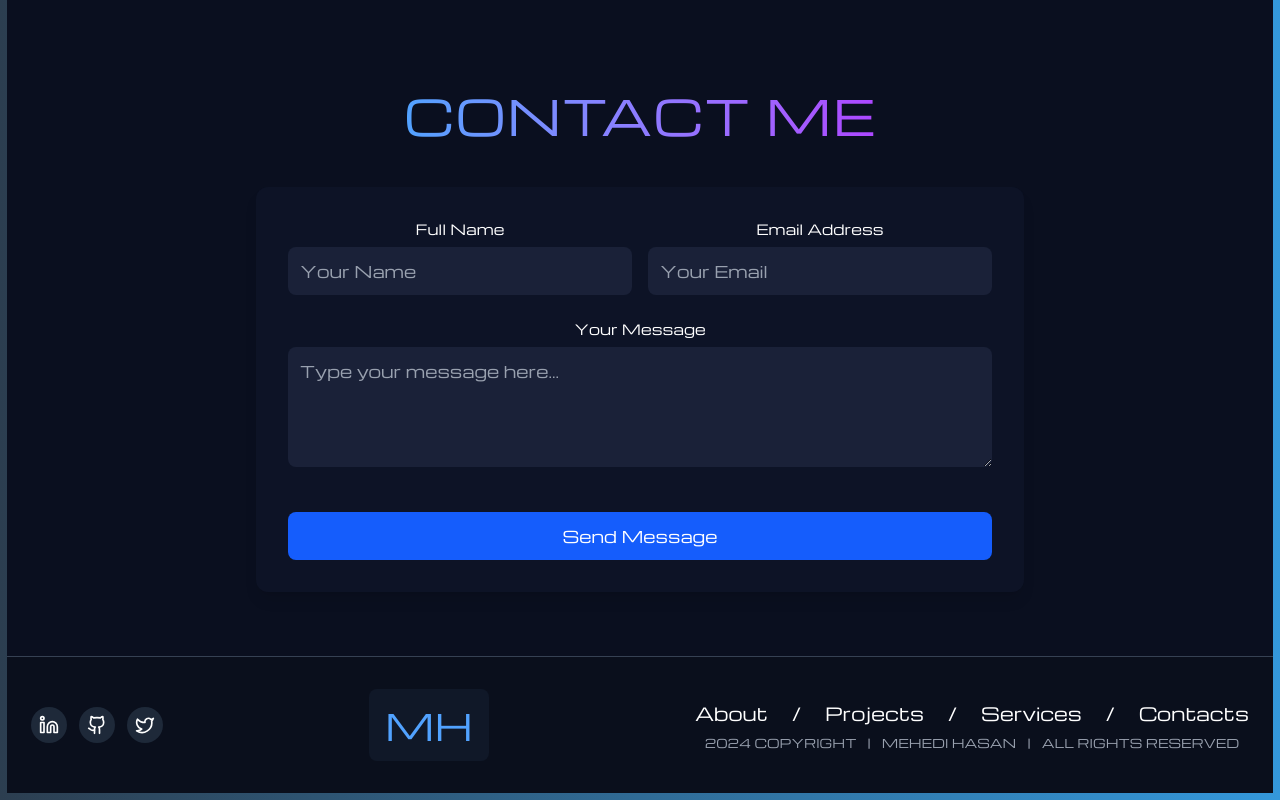
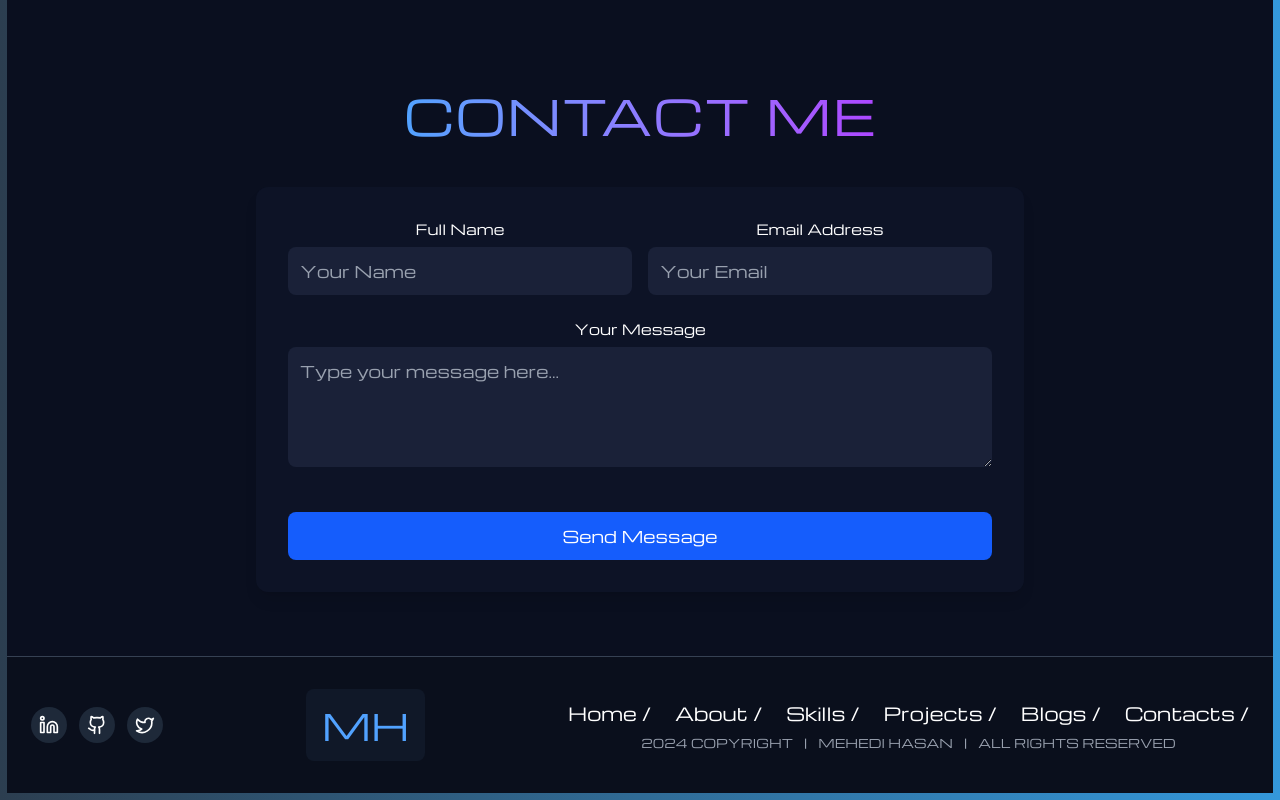
Before and after one commit to HasanCodeX/project---portfoliyo--mehedi-dev, a React (Vite) app: page / in a window 1280 px wide. Shown: the part 2988-3788 px from the top of the page. Built offline with nearby package versions, Linux system fonts and the light colour scheme.

Commit message:
update footer

```diff
--- a/src/components/footer.jsx
+++ b/src/components/footer.jsx
@@ -1,44 +1,66 @@
-import { Twitter, Github, Linkedin } from 'lucide-react'; // Use correct Lucide icon names
+import { Twitter, Github, Linkedin } from "lucide-react";
+
 
 const Footer = () => {
+  const scrollToSection = (id) => {
+    const section = document.getElementById(id);
+    if (section) {
+      section.scrollIntoView({ behavior: "smooth" });
+    }
+  };
+
   return (
     <footer className="bg-[#0a0f1c] text-white py-8 px-6 flex flex-col md:flex-row justify-between items-center border-t border-gray-700">
       {/* Left Side - Social Icons */}
       <div className="flex flex-col items-center md:items-start gap-3">
-      {/* <div className="bg-gray-900 p-4 rounded-lg flex justify-center items-center">
-          <span className="text-4xl font-bold text-blue-400">MH</span>
-        </div> */}
         <div className="flex gap-3">
-          <a href="#" className="bg-gray-800 p-2 rounded-full text-white hover:text-blue-400">
+          <a
+            href="#"
+            aria-label="LinkedIn"
+            className="bg-gray-800 p-2 rounded-full text-white hover:text-blue-400"
+          >
             <Linkedin size={20} />
           </a>
-          <a href="#" className="bg-gray-800 p-2 rounded-full text-white hover:text-blue-400">
-  <Github size={20} />
-</a>
-
-          <a href="#" className="bg-gray-800 p-2 rounded-full text-white hover:text-blue-400">
+          <a
+            href="#"
+            aria-label="GitHub"
+            className="bg-gray-800 p-2 rounded-full text-white hover:text-blue-400"
+          >
+            <Github size={20} />
+          </a>
+          <a
+            href="#"
+            aria-label="Twitter"
+            className="bg-gray-800 p-2 rounded-full text-white hover:text-blue-400"
+          >
             <Twitter size={20} />
           </a>
         </div>
+      </div>
 
+      {/* Center - Logo */}
+      <div className="bg-gray-900 p-4 rounded-lg flex justify-center items-center">
+        <span className="text-4xl font-bold text-blue-400">MH</span>
       </div>
-      <div className="bg-gray-900 p-4 rounded-lg flex justify-center items-center">
-          <span className="text-4xl font-bold text-blue-400">MH</span>
-        </div>
 
       {/* Right Side - Navigation & Copyright */}
       <div className="text-center md:text-right">
-        <nav className="flex gap-6 text-lg font-light">
-          <a href="#about" className="hover:text-blue-400">About</a> /
-          <a href="#work" className="hover:text-blue-400">Projects</a> /
-          <a href="#shop" className="hover:text-blue-400">Services</a> /
-          <a href="#contact" className="hover:text-blue-400">Contacts</a>
-        </nav>
+        <ul className="flex flex-wrap gap-6 text-lg font-light justify-center md:justify-end">
+          {["home", "about", "skills", "projects", "Blogs", "contacts"].map(
+            (item) => (
+              <li
+                key={item}
+                className="hover:text-orange-400 cursor-pointer capitalize"
+                onClick={() => scrollToSection(item)}
+              >  {item}   /
+              </li>
+            )
+          )}
+        </ul>
         <p className="text-gray-400 text-xs mt-2 text-center">
-  2024 COPYRIGHT <span className="px-2">|</span> MEHEDI HASAN <span className="px-2">|</span> ALL RIGHTS RESERVED
-</p>
-
-
+          2024 COPYRIGHT <span className="px-2">|</span> MEHEDI HASAN{" "}
+          <span className="px-2">|</span> ALL RIGHTS RESERVED
+        </p>
       </div>
     </footer>
   );
```
